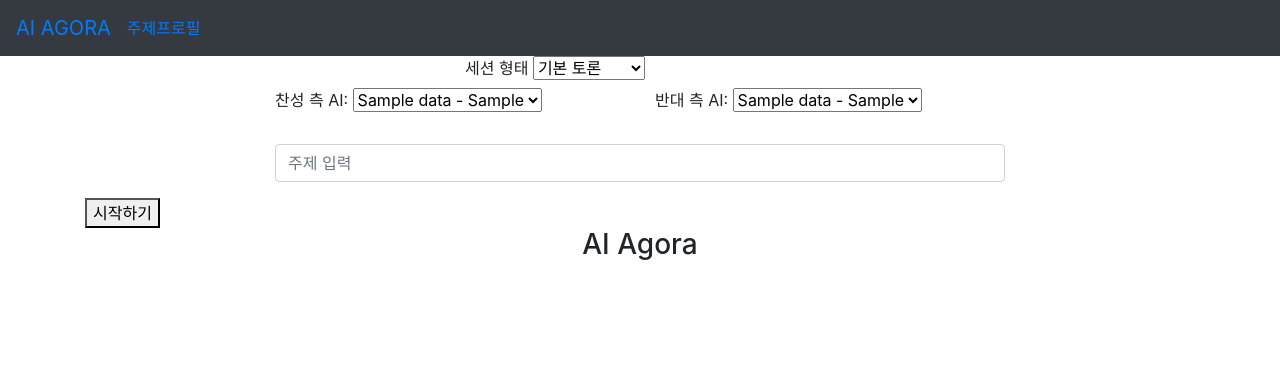
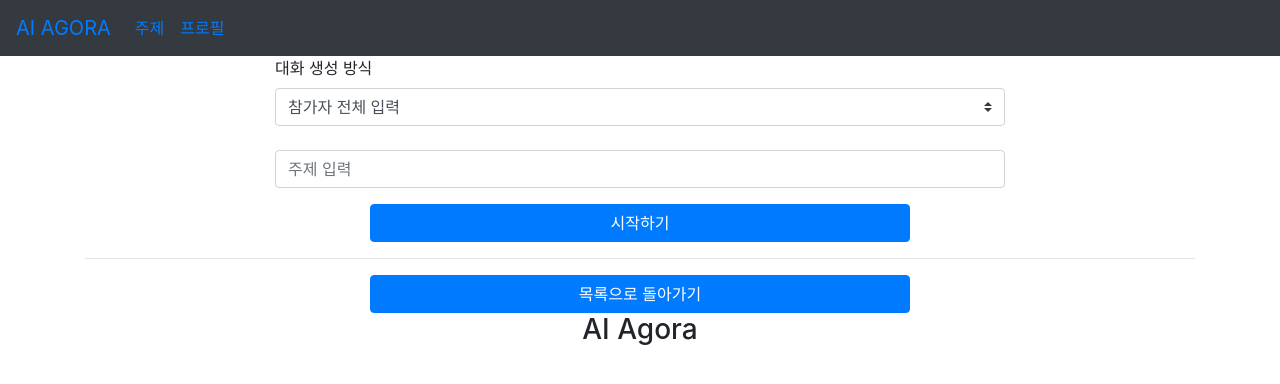
Before and after one commit to Eminority/AI_AGORA.rev1.00, a Python web app: template Web/templates/progress/create.html in a window 1280 px wide. Shown: the top 384 px of the page. Run offline with Jinja, Linux system fonts and the light colour scheme; the template is opened without the code that fills it: most values are stand-ins (such as "Sample title", 1, 10 or a date in 2020).

Commit message:
add auto generated button

```diff
--- a/Web/static/js/link_progress_detail.js
+++ b/Web/static/js/link_progress_detail.js
@@ -2,9 +2,9 @@ document.addEventListener("DOMContentLoaded", function(){
     function redirectToProfile() {
         document.querySelectorAll(".progress_detail").forEach(function (element){
             element.addEventListener("click", function(){
-                const profile_id = this.getAttribute("data-progress-id");
-                if (profile_id){
-                    window.location.href = `/progress/detail?id=${profile_id}`;
+                const progress_id = this.getAttribute("data-progress-id");
+                if (progress_id){
+                    window.location.href = `/progress/detail?id=${progress_id}`;
                 }
             });
         });
--- a/Web/templates/layout/header.html
+++ b/Web/templates/layout/header.html
@@ -4,11 +4,11 @@
         AI AGORA
     </a>
     <ul class="navbar-nav">
-        <li>
-            <a href="{{ request.url_for('progress_page') }}">주제</a>
+        <li class="nav-item">
+            <a class="nav-link" href="{{ request.url_for('progress_page') }}">주제</a>
         </li>
-        <li>
-            <a href="{{ request.url_for('profile_page') }}">프로필</a>
+        <li class="nav-item">
+            <a class="nav-link" href="{{ request.url_for('profile_page') }}">프로필</a>
         </li>
     </ul>
 </nav>
--- a/Web/templates/progress/create.html
+++ b/Web/templates/progress/create.html
@@ -7,23 +7,47 @@
 {% block content %}
     <div class="">
         <div class="container-sm">
-            <form action="{{ request.url_for('progress_create_request') }}" id="progressForm" method="post">
+            <form id="progressForm" method="post">
+
                 <div class="row">
-                    <div class="col-sm-4"> <!-- 빈칸 --> </div>
-                    <div class="col-sm-4">
+                    <div class="col-sm-2"> <!-- 빈칸 --> </div>
+                    <div class="col-sm-8">
+                        <label for="generate_type">대화 생성 방식</label>
+                        <select id="generate_type" name="type" class="custom-select">
+                            <option value="auto" selected>참가자 전체 입력</option>
+                            <option value="select-participant">참가자 선택</option>
+                        </select>
+                    </div>
+                    <div class="col-sm-2"> <!-- 빈칸 --> </div>
+                </div>
+
+                <div class="row">
+                    <div class="col-sm-2"></div>
+                    <div class="form-group col-sm-8">
+                        <label for="topic"></label>
+                        <input class="form-control" type="text" id="topic" name="topic" placeholder="주제 입력">
+                    </div>
+                    <div class="col-sm-2"></div>
+                </div>
+
+                <div class="select-others">
+                    <div class="row">
+                        <div class="col-sm-2"> <!-- 빈칸 --> </div>
+                        <div class="col-sm-8">
                             <label for="progress_type">세션 형태</label>
-                        <select id="progress_type" name="type">
+                            <select id="progress_type" class="custom-select" name="type">
                                 <option value="debate">기본 토론</option>
                                 <option value="debate_2">토론 - 판사 3</option>
                             </select>
                         </div>
-                    <div class="col-sm-4"> <!-- 빈칸 --> </div>
+                        <div class="col-sm-2"> <!-- 빈칸 --> </div>
                     </div>
+
                     <div class="row">
                         <div class="col-sm-2"><!-- 빈칸 --></div>
                         <div class="col-sm-4">
                             <label for="pos_id">찬성 측 AI:</label>
-                        <select id="pos_id" name="pos_id">
+                            <select id="pos_id" name="pos_id" class="custom-select">
                                 {% for id, data in profiles.items() %}
                                     <option value="{{ data._id }}"> {{ data.name }} - {{ data.ai }} </option>
                                 {% endfor %}
@@ -32,7 +56,7 @@
                         </div>
                         <div class="col-sm-4">
                             <label for="neg_id">반대 측 AI:</label>
-                        <select id="neg_id" name="neg_id">
+                            <select id="neg_id" name="neg_id" class="custom-select">
                                 {% for id, data in profiles.items() %}
                                     <option value="{{ data._id }}"> {{ data.name }} - {{ data.ai }} </option>
                                 {% endfor %}
@@ -40,16 +64,25 @@
                         </div>
                         <div class="col-sm-2"><!-- 빈칸 --></div>
                     </div>
+                </div>
+
                 <div class="row">
-                    <div class="col-sm-2"></div>
-                    <div class="form-group col-sm-8">
-                        <label for="topic"></label>
-                        <input class="form-control" type="text" id="topic" name="topic" placeholder="주제 입력">
+                    <div class="col-sm-3"><!-- 빈칸 --></div>
+                    <div class="col-sm-6">
+                        <button class="btn btn-primary btn-block" type="submit">시작하기</button>
                     </div>
-                    <div class="col-sm-2"></div>
+                    <div class="col-sm-3"><!-- 빈칸 --></div>
                 </div>
-                <button type="submit">시작하기</button>
             </form>
+            <hr/>
+            <div class="row">
+                <div class="col-sm-3"><!-- 빈칸 --></div>
+                <div class="col-sm-6">
+                    <button class="btn btn-primary btn-block" type="button"
+                        onclick='location.href="/progress"'>목록으로 돌아가기</button>
+                </div>
+                <div class="col-sm-3"><!-- 빈칸 --></div>
+            </div>
         </div>
     </div>
 
@@ -58,20 +91,57 @@
 
 
     <script>
+        document.addEventListener("DOMContentLoaded", function () {
+            const generateType = document.getElementById("generate_type");
+            const selectOthers = document.querySelector(".select-others");
+
+            function toggleSelectOthers() {
+                if (generateType.value === "auto") {
+                    selectOthers.style.display = "none";
+                } else if (generateType.value === "select-participant"){
+                    selectOthers.style.display = "block";
+                }
+            }
+
+            // 초기 상태 설정
+            toggleSelectOthers();
+
+            // select 값이 변경될 때 이벤트 추가
+            generateType.addEventListener("change", toggleSelectOthers);
+        });
+
+
+
         document.getElementById("progressForm").addEventListener("submit", async function(event) {
             event.preventDefault(); // 기본 제출 동작 방지
 
+            const generate_type = document.getElementById("generate_type").value;
+            const topic = document.getElementById("topic").value;
+            if (generate_type === "auto"){
+                /// 자동 참가자 입력의 경우
+                const actionUrl = `{{ request.url_for('progress_auto_generate') }}?topic=${topic}`;
+                try {
+                // ✅ 10초 타임아웃을 적용하여 fetch 실행
+                    const result = await fetch(actionUrl, {
+                        method: "get"
+                    }); // 100초 타임아웃 적용
+                    const data = await result.json();
+                    alert(data.message)
+                }  catch (error) {
+                    console.error("에러 발생:", error);
+                    alert("토론 생성 중 오류가 발생했습니다.");
+                }
+            } else if (generate_type === "select-participant"){
+                ///수동 참가자 선택의 경우
+                const actionUrl = "{{ request.url_for('progress_create_request') }}";
                 const progressType = document.getElementById("progress_type").value
                 const pos_id = document.getElementById("pos_id").value
                 const neg_id = document.getElementById("neg_id").value
-            const topic = document.getElementById("topic").value
+
                 if (pos_id === neg_id) {
                     alert("같은 AI를 중복으로 선택할 수 없습니다.");
                     return;
                 }
-
-
-            const actionUrl = event.target.action; // form의 action URL 가져오기
                 const requestData = {
                     "type":progressType,
                     "topic":topic,
@@ -84,18 +154,20 @@
                     // ✅ 10초 타임아웃을 적용하여 fetch 실행
                     const result = await fetch(actionUrl, {
                         method: "POST",
+                        action: "{{ request.url_for('progress_create_request') }}",
                         headers:{"Content-Type":"application/json"},
                         body:JSON.stringify(requestData)
                         // FormData를 그대로 전송
                     }); // 100초 타임아웃 적용
-
-                if (result.message){
-                    alert(result.message);
+                    const data = await result.json();
+                    if (data.result){
+                        alert("입력하신 주제로 생성되는 중입니다.");
                     }
                 } catch (error) {
                     console.error("에러 발생:", error);
                     alert("토론 생성 중 오류가 발생했습니다.");
                 }
+            }
         });
     </script>
 {% endblock %}
```
Also changed, not shown: Back/src/main.py (+22 -5 lines), Back/src/utils/progress_manager.py (+23 -19 lines), Web/router/progress.py (+9 -0 lines), Web/templates/progress/list.html (+19 -9 lines). Lines whose indentation alone changed are shown as unchanged.
